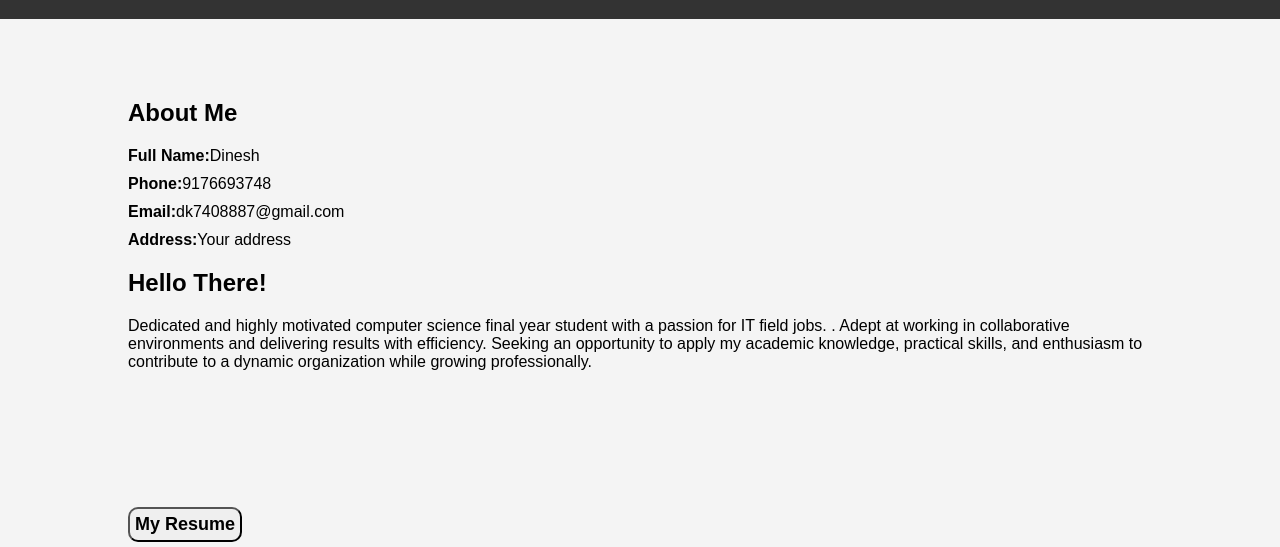
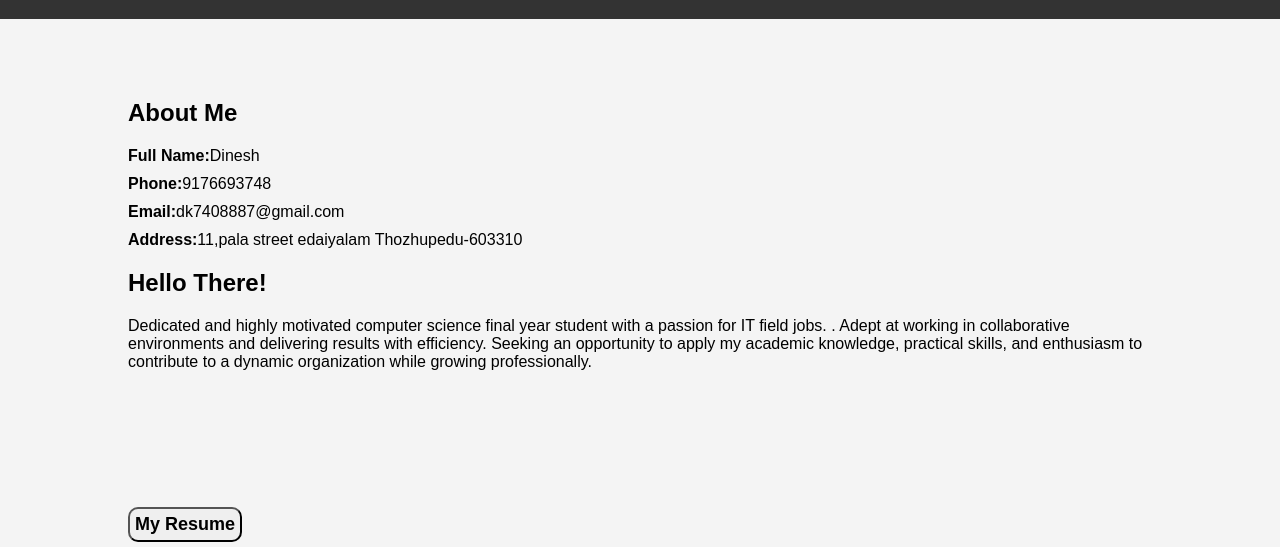
Before and after one commit to Dinesh1189/digital_portfolio, a plain HTML site: page index.html in a window 1280 px wide. Shown: the part 244-791 px from the top of the page. Drawn offline with Linux system fonts and the light colour scheme.

Commit message:
Update index.html

```diff
--- a/index.html
+++ b/index.html
@@ -24,7 +24,7 @@
                         <li><span>Full Name:</span>Dinesh</li>
                         <li><span>Phone:</span>9176693748</li>
                         <li><span>Email:</span>dk7408887@gmail.com</li>
-                        <li><span>Address:</span>Your address</li>
+                        <li><span>Address:</span>11,pala street edaiyalam Thozhupedu-603310</li>
                     </ul>
                 </div>
                 <div class="col-md-8">
```
